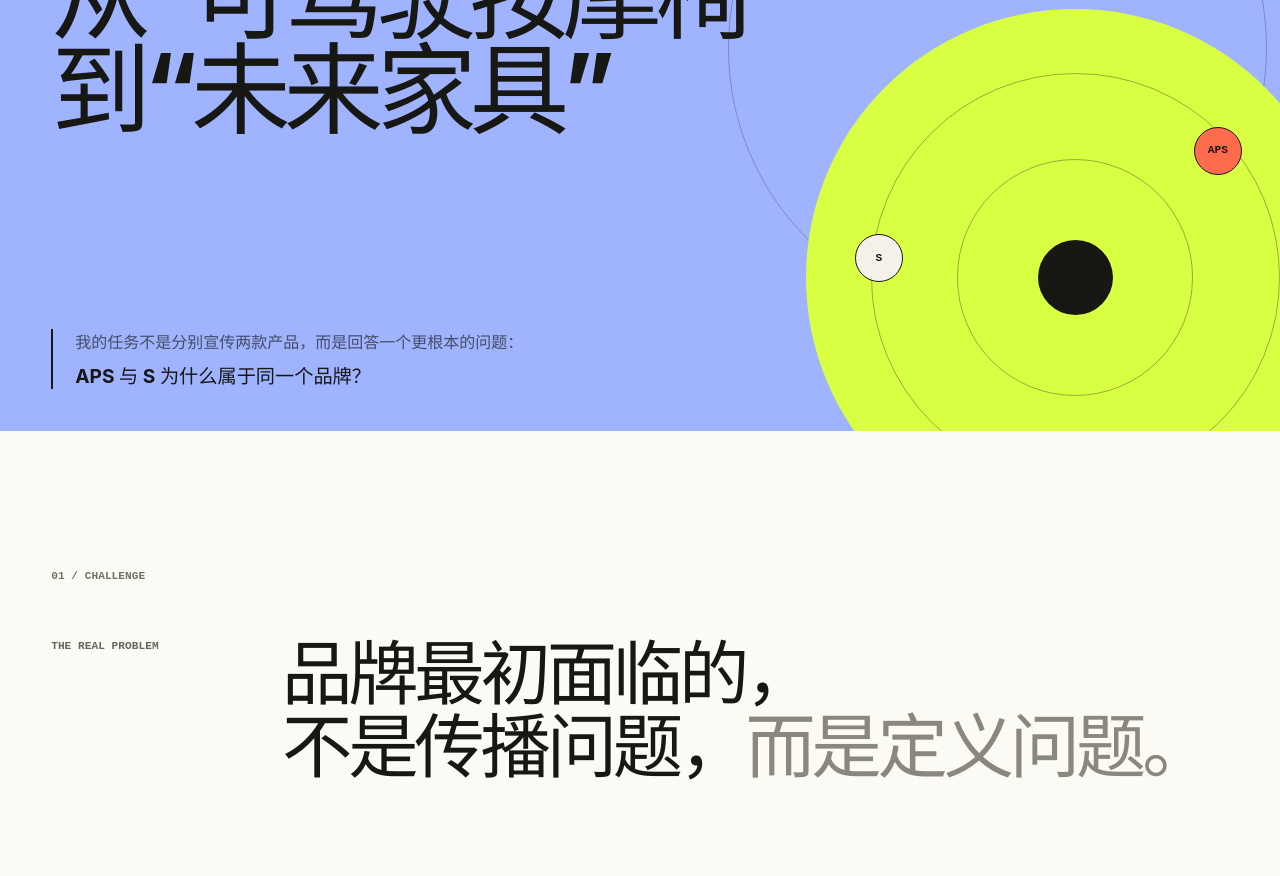
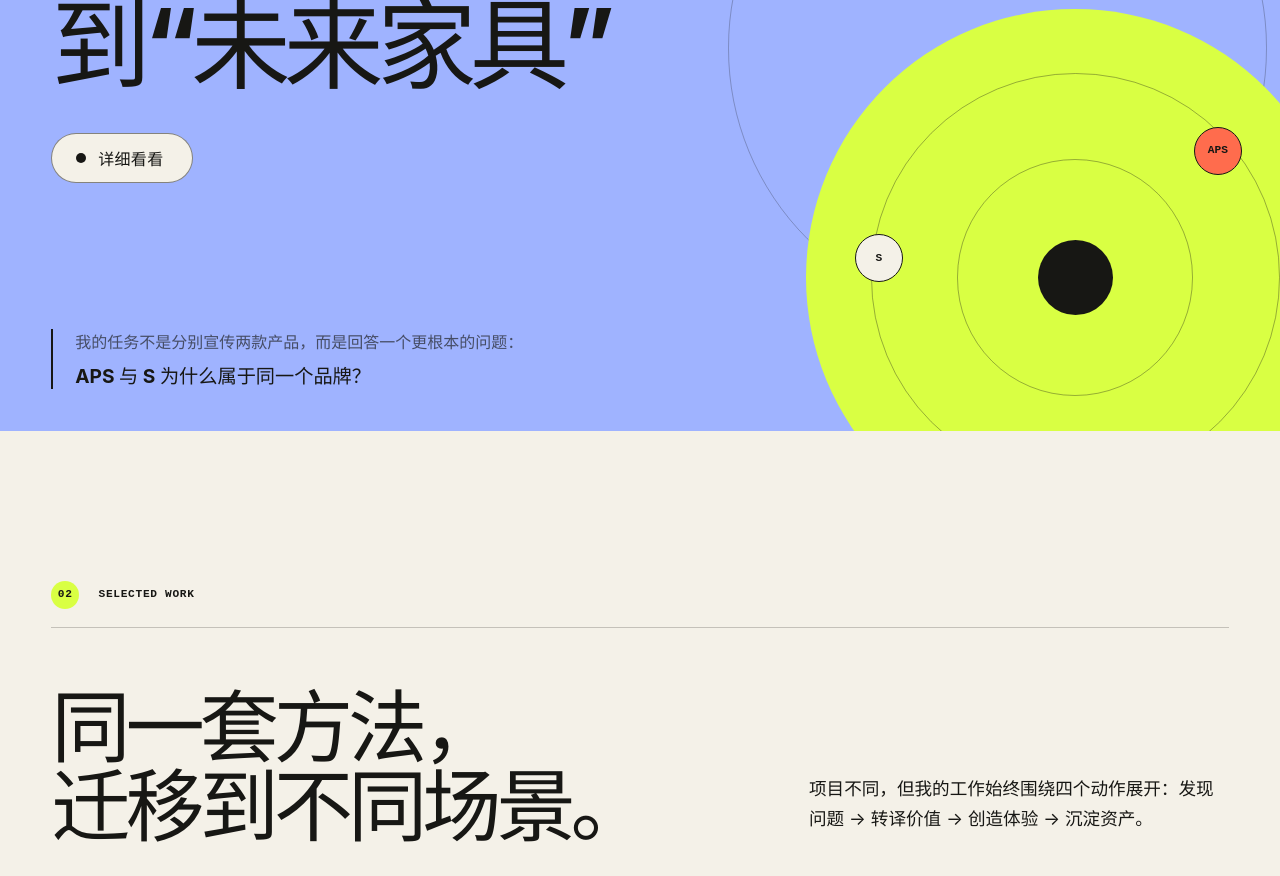
Before and after one commit to hanruimancn-arch/portfolio, a React (Vite) app: page / in a window 1280 px wide. Shown: the part 2160-3036 px from the top of the page. Built offline with nearby package versions, Linux system fonts and the light colour scheme.

Commit message:
Add interactive core case reveal

```diff
--- /dev/null
+++ b/src/components/InteractiveHoverButton.jsx
@@ -0,0 +1,25 @@
+import { ArrowRight } from 'lucide-react'
+
+export function InteractiveHoverButton({ children = 'Button', className = '', ...props }) {
+  return (
+    <button
+      type="button"
+      className={`group relative w-fit cursor-pointer overflow-hidden rounded-full border border-border bg-background px-6 py-3 text-center font-semibold text-foreground transition-colors duration-300 focus-visible:outline-none focus-visible:ring-2 focus-visible:ring-foreground focus-visible:ring-offset-4 ${className}`}
+      {...props}
+    >
+      <span className="relative z-10 flex items-center gap-3">
+        <span className="h-2.5 w-2.5 rounded-full bg-primary transition-transform duration-300 ease-out group-hover:scale-[28] group-focus-visible:scale-[28]" />
+        <span className="transition-all duration-300 group-hover:translate-x-10 group-hover:opacity-0 group-focus-visible:translate-x-10 group-focus-visible:opacity-0">
+          {children}
+        </span>
+      </span>
+      <span
+        className="pointer-events-none absolute inset-0 z-20 flex translate-x-10 items-center justify-center gap-2 text-primary-foreground opacity-0 transition-all duration-300 ease-out group-hover:translate-x-0 group-hover:opacity-100 group-focus-visible:translate-x-0 group-focus-visible:opacity-100"
+        aria-hidden="true"
+      >
+        <span>{children}</span>
+        <ArrowRight size={16} strokeWidth={2.2} />
+      </span>
+    </button>
+  )
+}
--- a/src/main.jsx
+++ b/src/main.jsx
@@ -1,5 +1,6 @@
 import React, { useEffect, useState } from 'react'
 import { createRoot } from 'react-dom/client'
+import { InteractiveHoverButton } from './components/InteractiveHoverButton'
 import './styles.css'
 
 const supportingProjects = [
@@ -212,6 +213,8 @@ function Header() {
 }
 
 function HomePage() {
+  const [isCaseExpanded, setIsCaseExpanded] = useState(false)
+
   useEffect(() => {
     const nodes = document.querySelectorAll('.reveal')
     const observer = new IntersectionObserver(
@@ -220,7 +223,17 @@ function HomePage() {
     )
     nodes.forEach(node => observer.observe(node))
     return () => observer.disconnect()
-  }, [])
+  }, [isCaseExpanded])
+
+  const toggleCaseDetails = () => {
+    const nextExpanded = !isCaseExpanded
+    setIsCaseExpanded(nextExpanded)
+    if (nextExpanded) {
+      window.setTimeout(() => {
+        document.getElementById('case-details')?.scrollIntoView({ behavior: 'smooth', block: 'start' })
+      }, 80)
+    }
+  }
 
   return (
     <>
@@ -272,6 +285,14 @@ function HomePage() {
             <div className="case-cover-center">
               <span className="libpet-mark">LIBPET</span>
               <h2>从“可驾驶按摩椅”<br />到“未来家具”</h2>
+              <InteractiveHoverButton
+                className="case-detail-trigger mt-9 sm:mt-10"
+                onClick={toggleCaseDetails}
+                aria-expanded={isCaseExpanded}
+                aria-controls="case-details"
+              >
+                详细看看
+              </InteractiveHoverButton>
             </div>
             <div className="case-cover-bottom">
               <p>我的任务不是分别宣传两款产品，而是回答一个更根本的问题：</p>
@@ -280,7 +301,7 @@ function HomePage() {
             <div className="orbit-visual" aria-hidden="true"><i></i><b>S</b><span>APS</span></div>
           </div>
 
-          <div className="case-body">
+          <div className="case-body" id="case-details" hidden={!isCaseExpanded}>
             <section className="case-section reveal">
               <div className="case-index">01 / Challenge</div>
               <div className="case-section-title">
--- a/src/styles.css
+++ b/src/styles.css
@@ -1,3 +1,14 @@
+@import "tailwindcss/theme.css" layer(theme);
+@import "tailwindcss/utilities.css" layer(utilities);
+
+@theme inline {
+  --color-background: var(--background);
+  --color-foreground: var(--foreground);
+  --color-primary: var(--primary);
+  --color-primary-foreground: var(--primary-foreground);
+  --color-border: var(--border);
+}
+
 :root {
   font-family: Inter, "PingFang SC", "Hiragino Sans GB", "Microsoft YaHei", sans-serif;
   color: #171714;
@@ -10,6 +21,11 @@
   --coral: #ff6c4d;
   --blue: #5680ff;
   --line: rgba(23, 23, 20, .22);
+  --background: #f4f1e8;
+  --foreground: #171714;
+  --primary: #171714;
+  --primary-foreground: #f4f1e8;
+  --border: rgba(23, 23, 20, .5);
 }
 
 * { box-sizing: border-box; }
@@ -85,6 +101,8 @@ button { color: inherit; font: inherit; }
 .case-cover-center { position: relative; z-index: 2; }
 .libpet-mark { display: block; margin-bottom: 28px; font: 800 .78rem/1 monospace; letter-spacing: .2em; }
 .case-cover h2 { max-width: 1060px; margin: 0; font-size: clamp(3.5rem, 7.8vw, 8rem); line-height: .95; letter-spacing: -.07em; }
+.case-detail-trigger { position: relative; z-index: 3; min-width: 142px; letter-spacing: .02em; }
+.case-detail-trigger:hover, .case-detail-trigger:focus-visible { border-color: var(--ink); }
 .case-cover-bottom { position: relative; z-index: 2; max-width: 630px; padding-left: 22px; border-left: 2px solid var(--ink); }
 .case-cover-bottom p { margin: 0 0 8px; color: rgba(23,23,20,.65); }
 .case-cover-bottom strong { font-size: 1.2rem; }
--- a/vite.config.js
+++ b/vite.config.js
@@ -1,8 +1,9 @@
 import { defineConfig } from 'vite'
 import react from '@vitejs/plugin-react'
+import tailwindcss from '@tailwindcss/vite'
 
 export default defineConfig({
-  plugins: [react()],
+  plugins: [react(), tailwindcss()],
   server: {
     host: '0.0.0.0',
     port: 3000,
```
Also changed, not shown: package.json (+7 -3 lines), 1 other file (tests, documents, lock files or other folders).
